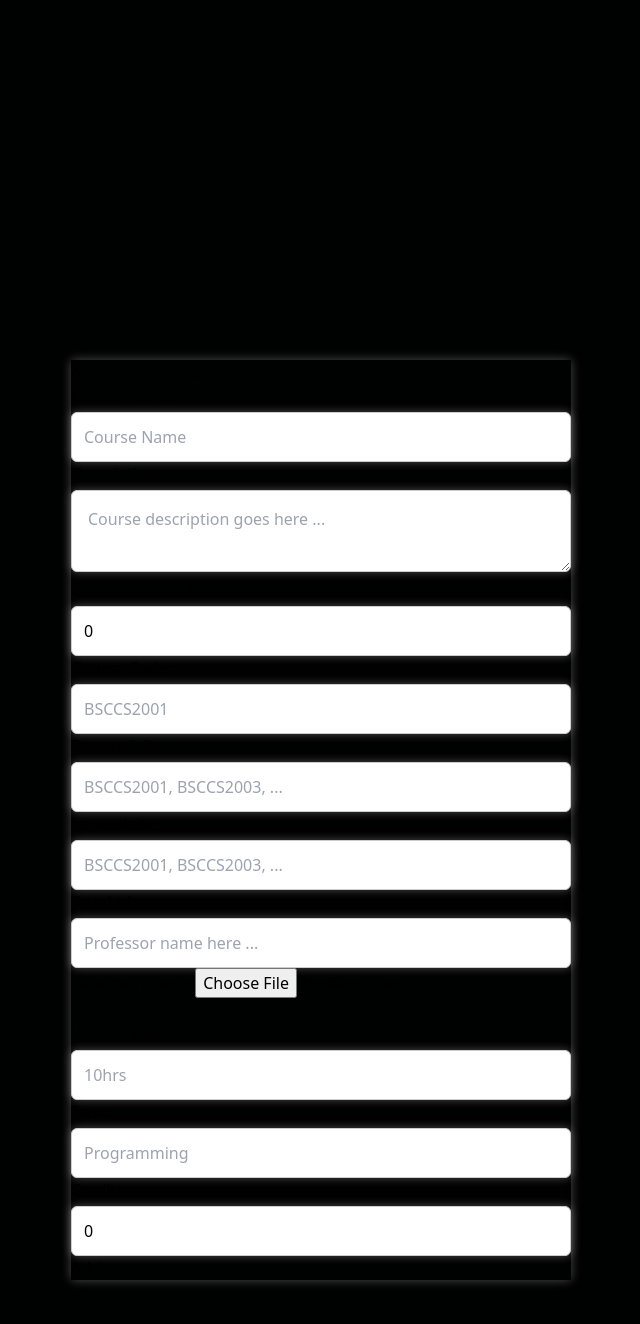
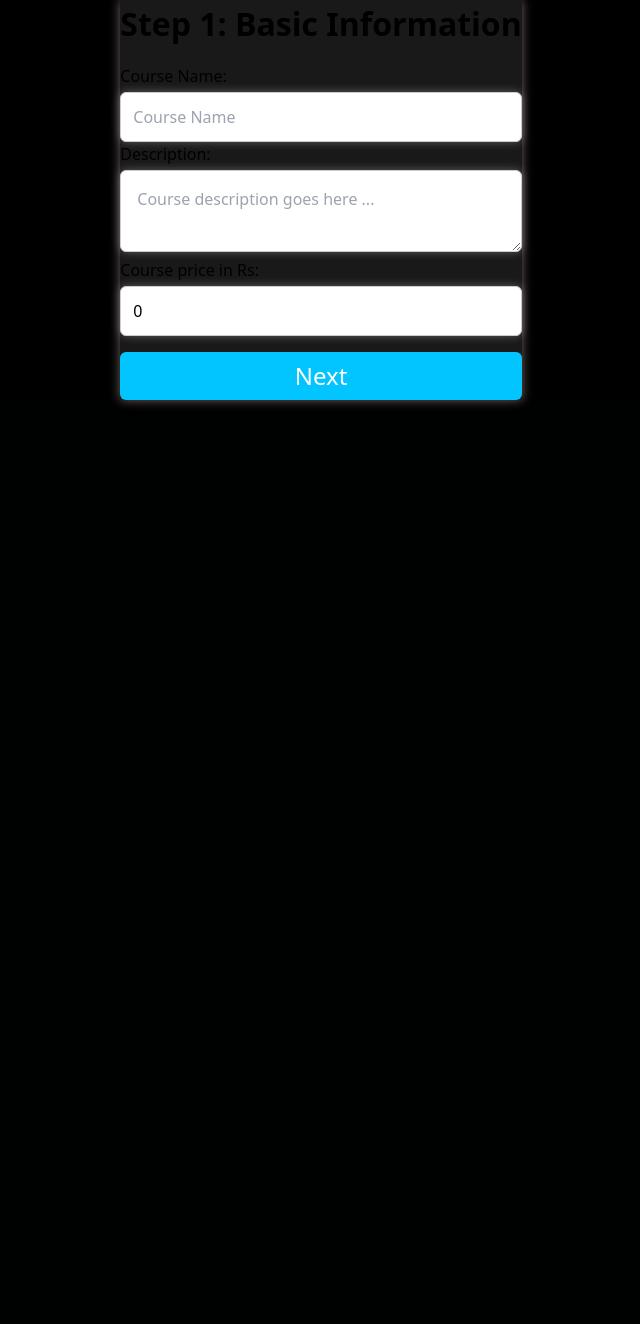
Before and after one commit to se-sept-14/satoru, a Vue app in the folder client/: page /add-course in a window 1280 px wide. Shown: the top 1324 px of the page, without its empty margins (319-959 px from the left). After the commit the page ends 800 px from the top, so only its background shows below. Built offline with nearby package versions, Linux system fonts and the light colour scheme; sample sign-in values are in the browser's storage; a web font is replaced by a local one.

Commit message:
addCourse is functionality done and updated css

```diff
--- a/client/src/pages/AddCoursePage.vue
+++ b/client/src/pages/AddCoursePage.vue
@@ -1,45 +1,114 @@
 <template>
-<br><br><br><br><br>
-    <div class="text-4xl font-bold mb-8 bg-black from-black to-black p-4 w-full fixed top-0">
-
-    </div><br><br><br><br><br><br><br><br><br><br>
-  <form @submit.prevent="addCourse" class="flex flex-col items-center bottom-0 left-0 right-0 justify-center h-screen bg-black text-black ">
-    <div class="container bg-gradient-to-b from-gray-900 to-gray-600 p-8 rounded-lg shadow-md">
-      <div class="text-4xl font-bold mb-8 text-white text-center">Add a new course</div>
+  <div class="form-container">
+    <div class="header"></div>
+    <div class="form-wrapper">
+      <form @submit.prevent="addCourse" class="form">
+        <div v-show="currentStep === 1" class="container bg-black mt-10 mb-10 p-10">
+          <div class="title mt-4 text-white">Step 1: Basic Information</div>
 
           <div class="flex flex-col mb-4">
-        <label for="courseName" class="text-xl text-white">Course Name:</label>
-        <input v-model="courseData.name" id="courseName" type="text" class="input-field" placeholder="Course Name" required />
+            <label for="courseName" class="text-xl text-white"
+              >Course Name:</label
+            >
+            <input
+              v-model="courseData.name"
+              id="courseName"
+              type="text"
+              class="input-field"
+              placeholder="Course Name"
+              required/>
           </div>
 
-      <div class="flex flex-col mb-6"> <!-- Increase the height of the description input -->
-        <label for="description" class="text-xl text-white ">Description:</label>
-        <textarea v-model="courseData.description" id="description" class="textarea-field" placeholder="Course description goes here ..."></textarea>
+          <div class="flex flex-col mb-6">
+            <!-- Increase the height of the description input -->
+            <label for="description" class="text-xl text-white"
+              >Description:</label
+            >
+            <textarea
+              v-model="courseData.description"
+              id="description"
+              class="textarea-field"
+              placeholder="Course description goes here ..."
+            ></textarea>
           </div>
           <div class="flex flex-col mb-4">
-        <label for="prerequisite" class="text-xl text-white">Course price in Rs::</label>
-        <input v-model="courseData.price" id="courseprice" type="text" class="input-field" inputmode="numeric" placeholder="10000" required />
+            <label for="prerequisite" class="text-xl text-white"
+              >Course price in Rs:</label>
+            <input
+              v-model="courseData.price"
+              id="courseprice"
+              type="text"
+              class="input-field"
+              inputmode="numeric"
+              placeholder="10000"
+              required/>
           </div>
+          <button @click="nextStep1" type="button" class="navigation-button">Next</button>
+        </div>
+
+        <div v-show="currentStep === 2" class="container bg-black mt-10 mb-10 p-10">
+          <div class="title mt-4 text-white">Step 2: Course Details</div>
           <div class="flex flex-col mb-4">
-        <label for="prerequisite" class="text-xl text-white">Course Code:</label>
-        <input v-model="courseData.code" id="coursecode" type="text" class="input-field" placeholder="BSCCS2001" required />
+            <label for="prerequisite" class="text-xl text-white"
+              >Course Code:</label
+            >
+            <input
+              v-model="courseData.code"
+              id="coursecode"
+              type="text"
+              class="input-field"
+              placeholder="BSCCS2001"
+              required
+            />
           </div>
 
           <div class="flex flex-col mb-4">
-        <label for="prerequisite" class="text-xl text-white">Prerequisite:</label>
-        <input v-model="courseData.prerequisites" id="prerequisite" type="text" class="input-field" placeholder="BSCCS2001, BSCCS2003, ..." required />
+            <label for="prerequisite" class="text-xl text-white"
+              >Prerequisite:</label
+            >
+            <input
+              v-model="courseData.prerequisites"
+              id="prerequisite"
+              type="text"
+              class="input-field"
+              placeholder="BSCCS2001, BSCCS2003, ..."
+              required
+            />
           </div>
           <div class="flex flex-col mb-4">
-        <label for="corequisite" class="text-xl text-white">corequisite:</label>
-        <input v-model="courseData.corequisite" id="corequisite" type="text" class="input-field" placeholder="BSCCS2001, BSCCS2003, ..." required />
+            <label for="corequisite" class="text-xl text-white"
+              >corequisite:</label
+            >
+            <input
+              v-model="courseData.corequisite"
+              id="corequisite"
+              type="text"
+              class="input-field"
+              placeholder="BSCCS2001, BSCCS2003, ..."
+              required
+            />
+          </div>
+          <button @click="prevStep" type="button" class="navigation-button">Previous</button>
+          <button @click="nextStep2" type="button" class="navigation-button">Next</button>
         </div>
 
+        <div v-show="currentStep === 3" class="container bg-black mt-10 mb-10 p-10">
+          <div class="title mt-4 text-white">
+            Step 3: Instructor Information
+          </div>
           <div class="flex flex-col mb-4">
             <label for="taughtBy" class="text-xl text-white">Taught by:</label>
-        <input v-model="courseData.instructor_name" id="taughtBy" type="text" class="input-field" placeholder="Professor name here ..." required />
+            <input
+              v-model="courseData.instructor_name"
+              id="taughtBy"
+              type="text"
+              class="input-field"
+              placeholder="Professor name here ..."
+              required
+            />
           </div>
-      <div class="flex flex-col mb-4">
-    <label for="imageInput">Select an Image:</label>
+          <div class="flex flex-col mb-4 text-white">
+            <label class="text-xl text-white" for="imageInput">Select an Image:</label>
             <input
               type="file"
               id="imageInput"
@@ -48,49 +117,84 @@
             />
 
             <div v-if="imageBase64">
-      <img :src="imageBase64" alt="Selected Image" style="max-width: 100%;" />
-    </div>
-
-    <button @click="saveImage">Save Image</button>
+              <img
+                :src="imageBase64"
+                alt="Selected Image"
+                style="max-width: 100%"
+              />
             </div>
 
 
+          </div>
 
+          <button type="button" @click="prevStep" class="navigation-button">Previous</button>
+          <button type="button" @click="nextStep3" class="navigation-button">Next</button>
+        </div>
 
-
+        <div v-show="currentStep === 4" class="container bg-black mt-5 mb-10 p-10">
+          <div class="title mt-4 text-white">Step 4: Other Details</div>
 
           <div class="flex flex-col mb-4">
-        <label for="taughtBy" class="text-xl text-white">Hrs per week:</label>
-        <input v-model="courseData.hours_per_week" id="hours_per_week" type="text" class="input-field" placeholder="10hrs" required />
+            <label for="taughtBy" class="text-xl text-white"
+              >Hrs per week:</label
+            >
+            <input
+              v-model="courseData.hours_per_week"
+              id="hours_per_week"
+              type="text"
+              class="input-field"
+              placeholder="10hrs"
+              required
+            />
           </div>
 
           <div class="flex flex-col mb-4">
             <label for="tags" class="text-xl text-white">Tags:</label>
-        <input v-model="newTag" type="text" class="input-field" placeholder="Programming" id="tags" @keydown.enter.prevent="addTag" />
+            <input
+              v-model="newTag"
+              type="text"
+              class="input-field"
+              placeholder="Programming"
+              id="tags"
+              @keydown.enter.prevent="addTag"
+            />
+            <br>
             <ul>
-          <li v-for="(tag, index) in courseData.tags" :key="index">
+              <li class="text-white text-xl mr-3" v-for="(tag, index) in courseData.tags" :key="index">
                 {{ tag }}
-            <button type="button" class="w-32 h-12 bg-green-600 rounded-xl text-xl font-normal text-white" @click="removeTag(index)">Remove</button>
+                <button
+                  type="button"
+                  class="w-24 h-10 bg-green-600 rounded-xl text-xl font-normal text-white"
+                  @click="removeTag(index)"
+                >
+                  Remove
+                </button>
               </li>
             </ul>
           </div>
 
-
-
-
           <div class="flex flex-col mb-4">
             <label for="credits" class="text-xl text-white">Credits:</label>
-        <input v-model="courseData.credits" id="credits" type="text" class="input-field" placeholder="4" required />
+            <input
+              v-model="courseData.credits"
+              id="credits"
+              type="text"
+              class="input-field"
+              placeholder="4"
+              required/>
           </div>
 
-     <button type="submit" class="w-32 h-12 text-center bg-green-600 rounded-xl text-xl font-normal text-white">Add</button>
+          <button type="button" @click="prevStep" class="navigation-button">Previous</button>
+          <button type="submit" class="submit-button">Add</button>
         </div>
-  </form><br><br><br><br><br>
+      </form>
+    </div>
+  </div>
 </template>
 
 
 <script>
-import axios from 'axios';
+import axios from "axios";
 
 export default {
   data() {
@@ -105,11 +209,12 @@ export default {
         prerequisites: "",
         hours_per_week: "",
         instructor_name: "",
-        instructor_picture: null,
+        instructor_picture:"https://static.vecteezy.com/system/resources/thumbnails/009/292/244/small/default-avatar-icon-of-social-media-user-vector.jpg",
         tags: [],
       },
       newTag: "",
       imageBase64: null,
+      currentStep: 1,
     };
   },
   beforeMount() {
@@ -125,29 +230,27 @@ export default {
   // Other component options and methods can be added here
   methods: {
     async addCourse() {
-      console.log(this.courseData);
-      try {
+      console.log("hiiiiiiiiii")
+      this.courseData.credits=parseInt(this.courseData.credits);
+      this.courseData.price=parseInt(this.courseData.price);
       const accessToken = localStorage.getItem("access_token");
-        // Assuming you have an API endpoint for adding courses
-            const response = await axios.post(
-      "https://api.pickmycourse.online/api/course",
-      this.courseData,
-      {
-        headers: {
+      const headers = {
+        accept: "application/json",
         Authorization: `Bearer ${accessToken}`,
-        },
-      }
+        "Content-Type": "application/json",
+      };
 
-    );
-
-        // Handle the response as needed
-        console.log("Course added successfully:", response);
-
-        // You may want to redirect the user or perform other actions after adding the course
-      } catch (error) {
-        console.error("Error adding course:", error);
-        // Handle errors, show a message, etc.
-      }
+      axios
+        .post("https://api.pickmycourse.online/api/course/", this.courseData, {
+          headers,
+        })
+        .then((response) => {
+          console.log(response.data);
+        })
+        .catch((error) => {
+          alert("Please check if you have entered all the data correctly")
+          console.error(error);
+        });
     },
     addTag() {
       if (this.newTag.trim() !== "") {
@@ -175,15 +278,52 @@ export default {
       // Perform actions to save the image, e.g., send it to the server
       console.log("Image saved:", this.courseData.instructor_picture);
     },
+    nextStep1() {
+      if(this.courseData.name=="" || this.courseData.description=="" || this.courseData.price==0){
+        console.log("hii");
 
+      }
+      else{
+        console.log("byee");
+        this.currentStep++;
+
+      }
 
 
     },
+    nextStep2() {
+      if(this.courseData.code=="" || this.courseData.prerequisites=="" || this.courseData.corequisite==""){
+        console.log("hii");
+
+      }
+      else{
+        console.log("byee");
+        this.currentStep++;
+
+      }
 
 
+    },
+    nextStep3() {
+      if(this.courseData.instructor_name=="" || this.courseData.instructor_picture==""){
+        console.log("hii");
+
+      }
+      else{
+        console.log("byee");
+        this.currentStep++;
+
+      }
 
 
+    },
+    prevStep() {
+  if (this.currentStep > 1) {
+    this.currentStep--;
+  }
+}
 
+  },
 };
 </script>
 
@@ -203,20 +343,72 @@ export default {
   margin-top: 0.25rem;
   border: 1px solid #ccc;
   border-radius: 0.375rem;
-    text:black;
+  text: black;
   box-shadow: 0 0 10px rgba(255, 255, 255, 0.3); /* Green glow effect, adjust color as needed */
 }
 
 .container {
-    max-width: 500px;
+  max-width: 600px;
   width: 100%;
-    box-shadow: 0 0 10px rgba(255, 255, 255, 0.3);
+  background-color: rgb(26, 25, 25);
+  box-shadow: 0 0 10px rgba(192, 165, 165, 0.6);
 }
 
-  form {
+.form-container {
   display: flex;
   flex-direction: column;
   align-items: center;
+  justify-content: space-between;
+  height: 100%;
+  background-color: black;
+}
+
+.header {
+  flex: 1;
+}
+
+.form-wrapper {
+  flex: 2;
+  display: flex;
+  align-items: center;
   justify-content: center;
 }
+
+.form {
+  display: flex;
+  flex-direction: column;
+  width: 100%;
+}
+.navigation-button {
+  width: 100%;
+  height: 3rem;
+  text-align: center;
+  background-color: #02c4ff;
+  color: white;
+  border: none;
+  border-radius: 0.375rem;
+  font-size: 1.5rem;
+  margin-top: 1rem;
+  cursor: pointer;
+}
+.title {
+  text-align: center;
+  font-size: 2rem;
+  font-weight: bold;
+
+  margin-bottom: 1rem;
+}
+
+.submit-button {
+  width: 100%;
+  height: 3rem;
+  text-align: center;
+  background-color: #49b14c;
+  color: white;
+  border: none;
+  border-radius: 0.375rem;
+  font-size: 1.5rem;
+  margin-top: 1rem;
+  cursor: pointer;
+}
 </style>
```
Lines whose indentation alone changed are shown as unchanged.
